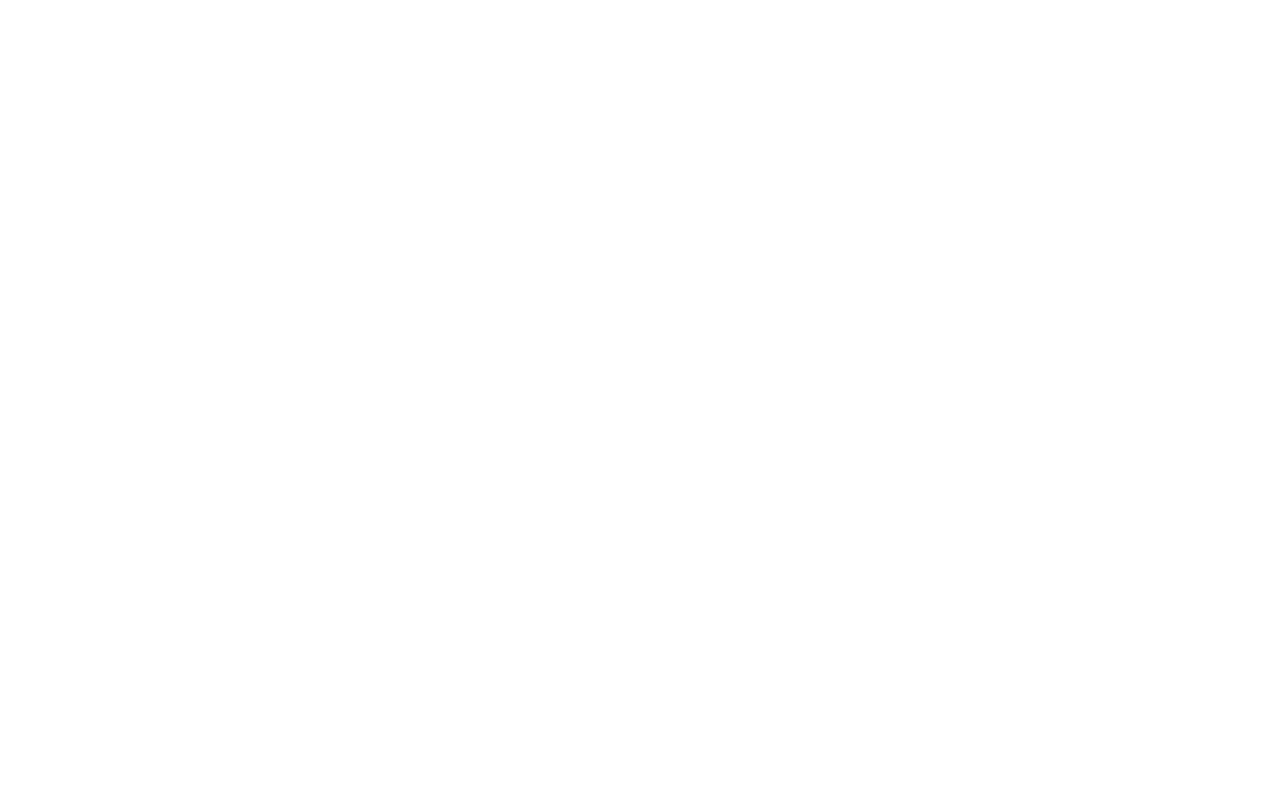
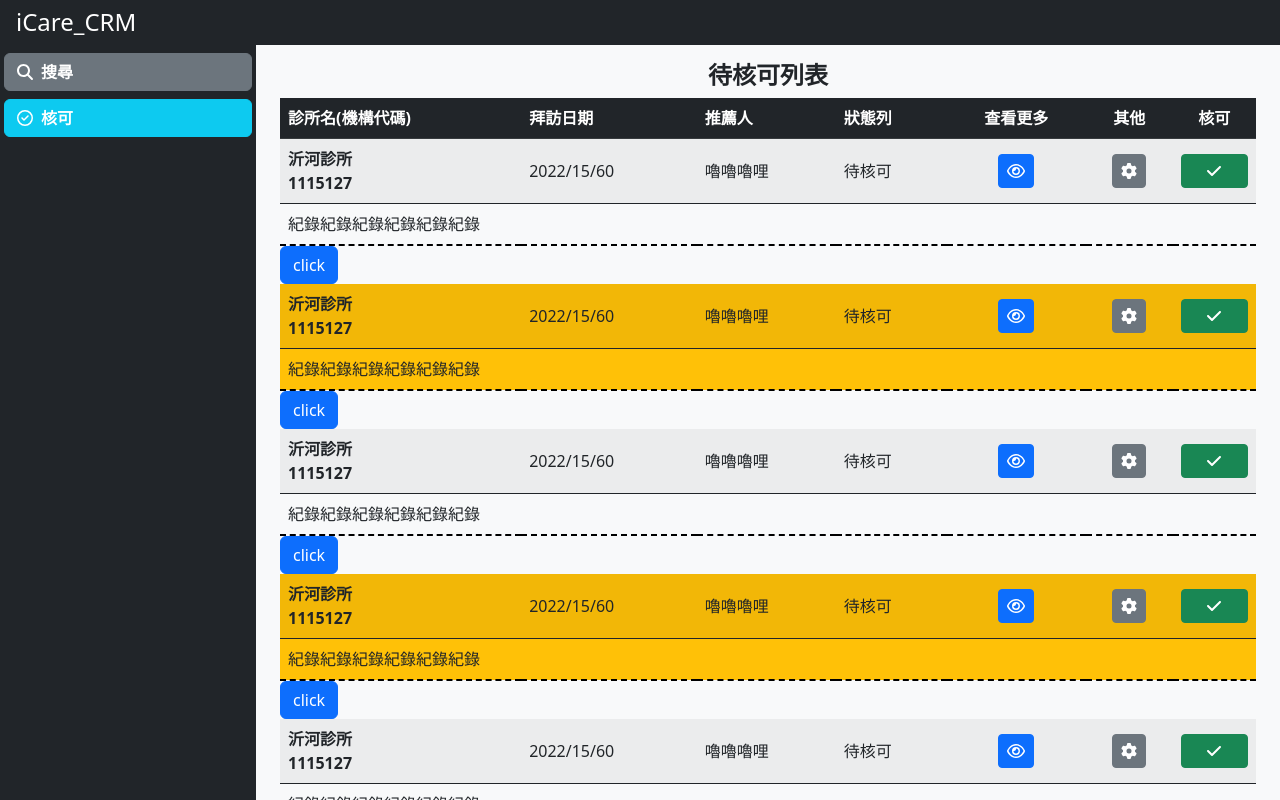
Before and after one commit to ice459pp/icare_crm, a React (Create React App) app: page /approved in a window 1280 px wide. Built offline with nearby package versions, Linux system fonts and the light colour scheme.

Commit message:
tableRWD isnt finished

```diff
--- a/public/index.html
+++ b/public/index.html
@@ -25,6 +25,7 @@
       Learn how to configure a non-root public URL by running `npm run build`.
     -->
     <title>React App</title>
+    <!-- <script src="/node_modules/bootstrap/dist//js/bootstrap.bundle.min.js"></script> -->
   </head>
   <body>
     <noscript>You need to enable JavaScript to run this app.</noscript>
--- a/src/App.js
+++ b/src/App.js
@@ -1,14 +1,17 @@
 // import Login from "./pages/login";
-import React, { Fragment, useState, useEffect } from "react";
+import React, { Fragment, useState, useEffect, useRef } from "react";
 import Navbar from "./component/navbar";
 import Home from "./pages/home";
 import { Switch, Route, Redirect } from "react-router-dom";
 import ClinicDetail from "./component/home/clinic-detail";
 import Approved from "./pages/approved";
+import { FontAwesomeIcon } from "@fortawesome/react-fontawesome";
+
 import UserLogin from "./pages/login";
+import "./scss/App.scss"
 const NavbarWidth = {
-  width: `20%`,
-  overflow: "unset"
+  left: `0`
+  // overflow: "unset"
 }
 const RouterWidth = {
   width: `80%`,
@@ -17,37 +20,54 @@
 function App() {
   const initHeight = `${window.innerHeight}`;
   const [height, setHeight] = useState(initHeight);
-  const [isLogin, setIsLogin] = useState(true);
+  const [menuIsShow, setMenuIsShow] = useState(false);
 
+  let headNavbarRef = useRef()
   const style = {
     height: `${height}px`
   }
+  const menuHandler = () => {
+    setMenuIsShow(!menuIsShow)
+    console.log(menuIsShow, "menu")
+  }
 
   useEffect(() => {
+    const headNavbarRefDOM = headNavbarRef.current;
+    const height = headNavbarRefDOM.clientHeight;
+    setHeight(window.innerHeight - height);
     const handleResize = () => {
-      setHeight(window.innerHeight);
+
+      // console.log(height,"height")
+      setHeight(window.innerHeight - height);
     };
     window.addEventListener("resize", handleResize);
     return () => {
       window.removeEventListener("resize", handleResize);
     };
   }, []);
-  if (isLogin) {
-    return (
-      <Route path="/login" component={UserLogin}> </Route>
-    //  <Redirect exact from="/" to="/login" />
-    )
-  }
+  // if (isLogin) {
+  //   return (
+  //     <Route path="/login" component={UserLogin}> </Route>
+  //   //  <Redirect exact from="/" to="/login" />
+  //   )
+  // }
 
   return (
+    <Fragment>
+      <div ref={headNavbarRef} className="bg-dark text-white py-2 px-3 d-flex justify-content-between align-items-center">
+        <div className="h4 m-0">iCare_CRM</div>
+        <div onClick={menuHandler} className="m-0 menu"><FontAwesomeIcon icon="fas fa-bars" /></div>
+      </div>
       <div className="w-100 d-flex " style={style}>
-      <div className="bg-dark h-100" style={NavbarWidth}>
+        <div className="bg-dark h-100 Navbar"   style={menuIsShow?NavbarWidth :{}}>
           <Navbar></Navbar>
         </div>
 
-      <div className="bg-light h-100 d-flex align-items-center flex-wrap flex-column  " style={RouterWidth}>
+        <div className="bg-light h-100 d-flex align-items-center flex-wrap flex-column  RouterWidth">
           <Switch>
-          <Route exact path="/" component={Home} />
+            <Route exact path="/" component={Home} >
+
+            </Route>
             <Route path="/clinic_Detail/:id" component={ClinicDetail} />
             <Route path="/approved" component={Approved} />
             <Route path="/approved/:id" component={Approved} />
@@ -58,6 +78,7 @@
           </Switch>
         </div>
       </div>
+    </Fragment>
   )
 }
 
--- a/src/component/approved/approved-item.js
+++ b/src/component/approved/approved-item.js
@@ -1,38 +1,38 @@
 import React, { Fragment, useState } from "react";
 import { FontAwesomeIcon } from '@fortawesome/react-fontawesome'
 // import "../scss/home.scss"
-import { Button, Modal, Form } from 'react-bootstrap';
-const borderStyle = {
+
+import { Button, Modal, Form, Card, Collapse } from 'react-bootstrap';
+// import Button from 'react-bootstrap/Button';
+// import Collapse from 'react-bootstrap/Collapse';
+const modalBorderStyle = {
     borderBottom: `2px dashed gray`
 }
+const tableBorderStyle = {
+    borderBottom: `2px dashed black`
+}
+function num(index) {
+    if (index % 2 === 0) {
+        return 'bg-light';
+        console.log("偶數")
+    } else {
+        return 'bg-warning';
+        console.log("基數數")
+    }
+}
 const ApprovedItem = (props) => {
-    let { item } = props
+    let { item, index } = props
+    // console.log(index,"proppsa")
     const [showModal, setShowModal] = useState(false);
+    const [isOpen, setIsOpen] = useState(true);
+
     const handleModal = () => {
         setShowModal(!showModal);
     };
-
-    // return (<section className="mb-3 approvedItem">
-    //     <aside className="">
-    //         <div className="d-flex">
-    //             <div>診所名稱</div>
-    //             <div>2022/15/16</div>
-    //             <div>拜訪人類</div>
-    //             <div>目前狀態列</div>
-    //         </div>
-    //         <div className="d-flex">
-    //             <div>紀錄紀錄紀錄紀錄紀錄紀錄紀錄</div>
-    //             <div>看更多</div>
-    //         </div>
-    //     </aside>
-    //     <button type="button" class="btn btn-outline-success border-0 ">
-    //         <FontAwesomeIcon icon="fas fa-check" /></button>
-
-    //     {/* <div className=""></div> */}
-    // </section>
-    // )
+    const [open, setOpen] = useState(false);
+    let styles = num(index, "qqq")
     return (<Fragment>
-        <tr className="align-middle">
+        <tr className={`align-middle ${styles} `} >
             <th scope="row">
                 <div>沂河診所</div>
                 <div>1115127</div>
@@ -51,9 +51,33 @@
             <td className="text-center"> <div className="btn btn-secondary btn-sm fs-6"><FontAwesomeIcon icon="fas fa-cog" /></div></td>
             <td className=""> <div className="btn btn-success btn-sm fs-6 w-100"> <FontAwesomeIcon icon="fas fa-check" /></div></td>
         </tr>
-        <tr>
-            <td colSpan={7} class="table-active">紀錄紀錄紀錄紀錄紀錄紀錄</td>
+        <tr className={`align-middle ${styles} `} style={tableBorderStyle}>
+            <td colSpan={7} class="">紀錄紀錄紀錄紀錄紀錄紀錄</td>
         </tr>
+
+
+
+
+        <>
+            <Button
+                onClick={() => setOpen(!open)}
+                aria-controls="example-collapse-text"
+                aria-expanded={open}
+            >
+                click
+            </Button>
+            <Collapse in={open}>
+                <div id="example-collapse-text">
+                    Anim pariatur cliche reprehenderit, enim eiusmod high life accusamus
+                    terry richardson ad squid. Nihil anim keffiyeh helvetica, craft beer
+                    labore wes anderson cred nesciunt sapiente ea proident.
+                </div>
+            </Collapse>
+        </>
+
+
+
+
 
         <Modal show={showModal} onHide={handleModal} centered aria-labelledby="contained-modal-title-vcenter">
             <Modal.Header closeButton className="bg-secondary text-light">
@@ -61,7 +85,7 @@
             </Modal.Header>
             <Modal.Body className="pt-0">
                 <section>
-                    <div className="d-flex flex-column align-items-center py-1 " style={borderStyle}>
+                    <div className="d-flex flex-column align-items-center py-1 " style={modalBorderStyle}>
                         <div className="w-100 d-flex">
                             <div>拜訪時間 :</div>
                             <div className="px-3">2020/15/25</div>
@@ -79,7 +103,7 @@
                 <Button className="w-25" variant="success" onClick={handleModal}>
                     <FontAwesomeIcon icon="fas fa-check" />
                 </Button>
-                <Button className="w-25"  variant="secondary" onClick={handleModal}>
+                <Button className="w-25" variant="secondary" onClick={handleModal}>
                     離開
                 </Button>
             </Modal.Footer>
--- a/src/pages/approved.js
+++ b/src/pages/approved.js
@@ -1,8 +1,9 @@
-import React, { Fragment } from "react";
+import React, { Fragment ,useState} from "react";
 import { FontAwesomeIcon } from '@fortawesome/react-fontawesome'
 import "../scss/home.scss"
 import "../scss/approved.scss";
 import ApprovedItem from "../component/approved/approved-item";
+
 let arrayLog = [
     {
         id: "qwdqwqwde",
@@ -25,10 +26,19 @@
         name: "sdssaf"
     },
 ]
+// function getRowClassName(index) {
+//     console.log(index,"index")
+//     if ((Math.floor(index / 4) % 2) === 0) {
+//       return 'table-primary';
+//     } else {
+//       return 'table-secondary';
+//     }
+//   }
 const Approved = () => {
+
     return (
-            <div className="w-100 px-4 mt-3">
-            <h4 className="text-center fw-bolder text-dark">診所列表</h4>
+        <div className="w-100 px-4 mt-3">
+            <h4 className="text-center fw-bolder text-dark">待核可列表</h4>
             {/* map */}
             <table className="table table-striped table-hover border-dark">
                 <thead className="table-dark text-white">
@@ -43,10 +53,26 @@
                     </tr>
                 </thead>
                 <tbody>
-                {arrayLog.map(item=><ApprovedItem item={item} key={item.id}></ApprovedItem>)}
+                    {arrayLog.map((item, index) => <ApprovedItem item={item} key={item.id} index={index}></ApprovedItem>)}
                 </tbody>
             </table>
-        </div>
+            {/* <>
+                <Button
+                    onClick={() => setOpen(!open)}
+                    aria-controls="example-collapse-text"
+                    aria-expanded={open}
+                >
+                    click
+                </Button>
+                <Collapse in={open}>
+                    <div id="example-collapse-text">
+                        Anim pariatur cliche reprehenderit, enim eiusmod high life accusamus
+                        terry richardson ad squid. Nihil anim keffiyeh helvetica, craft beer
+                        labore wes anderson cred nesciunt sapiente ea proident.
+                    </div>
+                </Collapse>
+            </> */}
+        </div >
     )
 }
 export default Approved
--- /dev/null
+++ b/src/scss/App.scss
@@ -0,0 +1,2 @@
+@import "./common";
+@import "./navbar"
--- /dev/null
+++ b/src/scss/_common.scss
@@ -0,0 +1,8 @@
+.RouterWidth{
+    width: 80%;
+    overflow-y: scroll;
+    overflow-x: hidden;
+    @media (max-width:996px) {
+        width: 100%;
+    }
+}
--- /dev/null
+++ b/src/scss/_navbar.scss
@@ -0,0 +1,18 @@
+.menu{
+    display: none;
+    @media (max-width:996px) {
+        display: block
+    }
+}
+.Navbar {
+    width:20%;
+    overflow: hidden;
+    transition: all 1s;
+    @media (max-width:996px) {
+        position: absolute;
+        opacity: 1;
+        left: -100%;
+
+        width: 200px;
+    }
+}
--- a/src/scss/approved.scss
+++ b/src/scss/approved.scss
@@ -20,3 +20,14 @@
         // border-radius: 30px;
     }
 }
+
+.list_btn {
+    width: 100%;
+}
+
+.list-collapse {
+    margin-top: 0.25rem;
+    padding: 15px;
+    border: 2px solid gray;
+    border-radius: 15px;
+}
```
Lines whose indentation alone changed are shown as unchanged.
